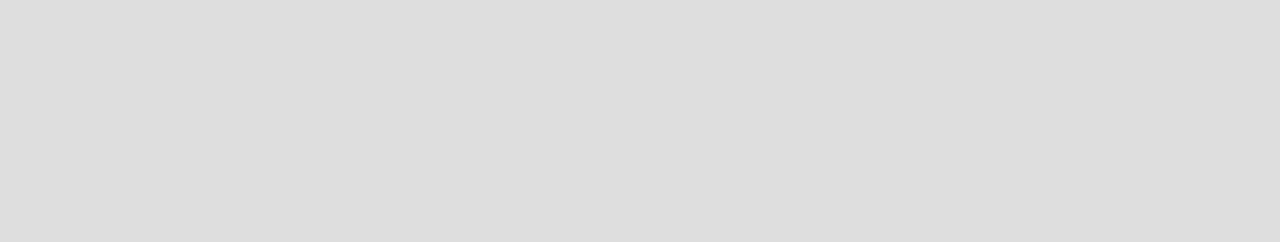
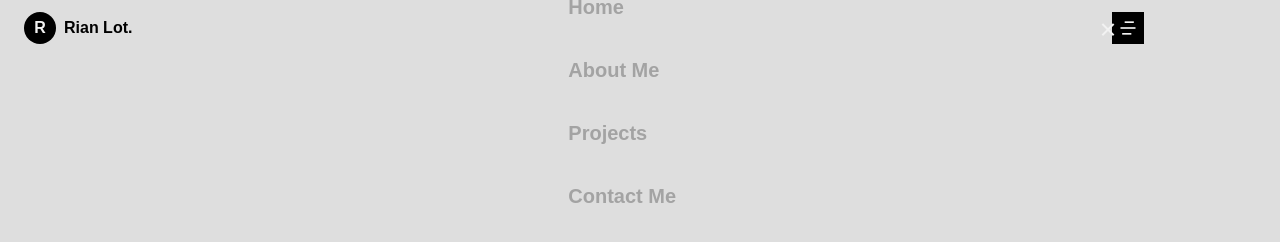
Before and after one commit to olenaxx/practice_website, a plain HTML site: page index.html in a window 1280 px wide. Drawn offline with nearby package versions, Linux system fonts and the light colour scheme; a web font is replaced by a local one.

Commit message:
feat: add header, show menu

```diff
--- a/assets/css/styles.css
+++ b/assets/css/styles.css
@@ -173,13 +173,147 @@ img {
 }
 
 /*=============== HEADER & NAV ===============*/
+.header{
+  position: fixed;
+  width: 100%;
+  top: 0;
+  left: 0;
+  background-color: var(--body-color);
+  z-index: var(--z-fixed);
+  transition: box-shadow .4s;
+}
 
+.nav{
+  position: relative;
+  height: var(--header-height);
+  display: flex;
+  justify-content: space-between;
+  align-items: center;
+}
+
+.nav__logo{
+  display: flex;
+  column-gap: .5rem;
+  align-items: center;
+  font-weight: var(--font-semi-bold);
+  color: var(--title-color);
+}
+
+.nav__logo-circle,
+.nav__toggle{
+  width: 32px;
+  height: 32px;
+  background-color: var(--black-color);
+  color: var(--white-color);
+  display: grid;
+  place-items: center;
+}
+
+.nav__logo-circle{
+  border-radius: 50%;
+}
+
+.nav__toggle{
+  font-size: 1.25rem;
+  cursor: pointer;
+}
 
 /* Navigation for mobile devices */
+@media screen and (max-width: 1150px) {
+  .nav__menu{
+    position: fixed;
+    top: -100%;
+    left: 0;
+    background-color: hsla(0, 0%, 0%, .75);
+    width: 100%;
+    padding-block: 1.8rem 5rem;
+    text-align: center;
+    backdrop-filter: blur(8px);
+    transition: top .4s;
+  }
+}
 
+.nav__title,
+.nav__name,
+.nav__close{
+  color: var(--white-color);
+}
+
+.nav__title{
+  display: block;
+  font-size: var(--smaller-font-size);
+  font-weight: var(--font-semi-bold);
+  margin-bottom: 3.5rem;
+}
+
+.nav__name {
+  position: relative;
+  width: max-content;
+  margin: 0 auto 3rem;
+  font-size: var(--h2-font-size);
+}
+
+.nav__name::after,
+.nav__name::before{
+  content: '';
+  width: 40px;
+  height: 1px;
+  background-color: var(--text-color-light);
+  position: absolute;
+  top: 50%;
+  left: -4rem;
+}
+
+.nav__name::before{
+  left: initial;
+  right: -4rem;
+}
+
+.nav__list{
+  display: flex;
+  flex-direction: column;
+  row-gap: 2.5rem;
+}
+
+.nav__link{
+  position: relative;
+  color: var(--text-color-light);
+  font-size: var(--h3-font-size);
+  font-weight: var(--font-semi-bold);
+  transition: color .3s;
+}
+
+.nav__link::after{
+  content: '';
+  width: 0;
+  height: 2px;
+  background-color: var(--white-color);
+  position: absolute;
+  left: 0;
+  bottom: -.5rem;
+  transition: width .3s;
+}
+
+.nav__link:hover {
+  color: var(--white-color);
+}
+
+.nav__link:hover::after{
+  width: 25%;
+}
+
+.nav__close{
+  position: absolute;
+  font-size: 1.5rem;
+  top: 1rem;
+  right: 1.5rem;
+  cursor: pointer;
+}
 
 /* Show menu */
-
+.show-menu {
+  top: 0;
+}
 
 /* Add shadow header */
 
--- a/assets/js/main.js
+++ b/assets/js/main.js
@@ -1,8 +1,32 @@
 /*=============== SHOW MENU ===============*/
+const navMenu = document.getElementById('nav-menu'),
+  navToggle = document.getElementById('nav-toggle'),
+  navClose = document.getElementById('nav-close')
 
+/*------------ menu show ---------------*/
+/* Validate if constant exists */
+if (navToggle) {
+  navToggle.addEventListener('click', () => {
+    navMenu.classList.add('show-menu')
+  })
+}
+
+/*------------ menu hidden ---------------*/
+/* Validate if constant exists */
+if (navClose) {
+  navClose.addEventListener('click', () => {
+    navMenu.classList.remove('show-menu')
+  })
+}
 
 /*=============== REMOVE MENU MOBILE ===============*/
+const navLink = document.querySelectorAll('.nav__link')
 
+const linkAction = () => {
+  navMenu.classList.remove('show-menu')
+}
+
+navLink.forEach(link => link.addEventListener('click', linkAction))
 
 /*=============== SHADOW HEADER ===============*/
 
--- a/index.html
+++ b/index.html
@@ -5,20 +5,61 @@
       <meta name="viewport" content="width=device-width, initial-scale=1.0">
 
       <!--=============== FAVICON ===============-->
-      <link rel="shortcut icon" href="assets/img/favicon.png" type="image/x-icon">
+      <link rel="shortcut icon" href="./assets/img/favicon.png" type="image/x-icon">
 
       <!--=============== REMIXICONS ===============-->
       <link rel="stylesheet" href="https://cdnjs.cloudflare.com/ajax/libs/remixicon/3.4.0/remixicon.css" crossorigin="">
 
       <!--=============== CSS ===============-->
-      <link rel="stylesheet" href="assets/css/styles.css">
+      <link rel="stylesheet" href="./assets/css/styles.css">
 
       <title>Responsive portfolio website Rian - Bedimcode</title>
    </head>
    <body>
       <!--==================== HEADER ====================-->
       <header class="header" id="header">
+         <nav class="nav container">
+          <a class="nav__logo" href="#">
+            <span class="nav__logo-circle">R</span>
+            <span class="nav__logo-name">Rian Lot.</span>
+          </a>
 
+          <div class="nav__menu" id="nav-menu">
+            <span class="nav__title">Menu</span>
+
+            <h3 class="nav__name">Rian</h3>
+
+            <ul class="nav__list">
+              <li class="nav__item">
+                <a class="nav__link" href="#home">Home</a>
+              </li>
+
+              <li class="nav__item">
+                <a class="nav__link" href="#about">About Me</a>
+              </li>
+
+              <li class="nav__item">
+                <a class="nav__link" href="#projects">Projects</a>
+              </li>
+
+              <li class="nav__item">
+                <a class="nav__link" href="#contact">Contact Me</a>
+              </li>
+            </ul>
+
+            <!-- Close button -->
+            <div class="nav__close" id="nav-close">
+              <i class="ri-close-line"></i>
+            </div>
+          </div>
+
+          <div class="nav__buttons">
+            <!-- Toggle button -->
+            <div class="nav__toggle" id="nav-toggle">
+              <i class="ri-menu-4-line"></i>
+            </div>
+          </div>
+         </nav>
       </header>
 
       <!--==================== MAIN ====================-->
@@ -64,6 +105,6 @@
 
 
       <!--=============== MAIN JS ===============-->
-      <script src="assets/js/main.js"></script>
+      <script src="./assets/js/main.js"></script>
    </body>
 </html>
```
Also changed, not shown: 1 other file.
